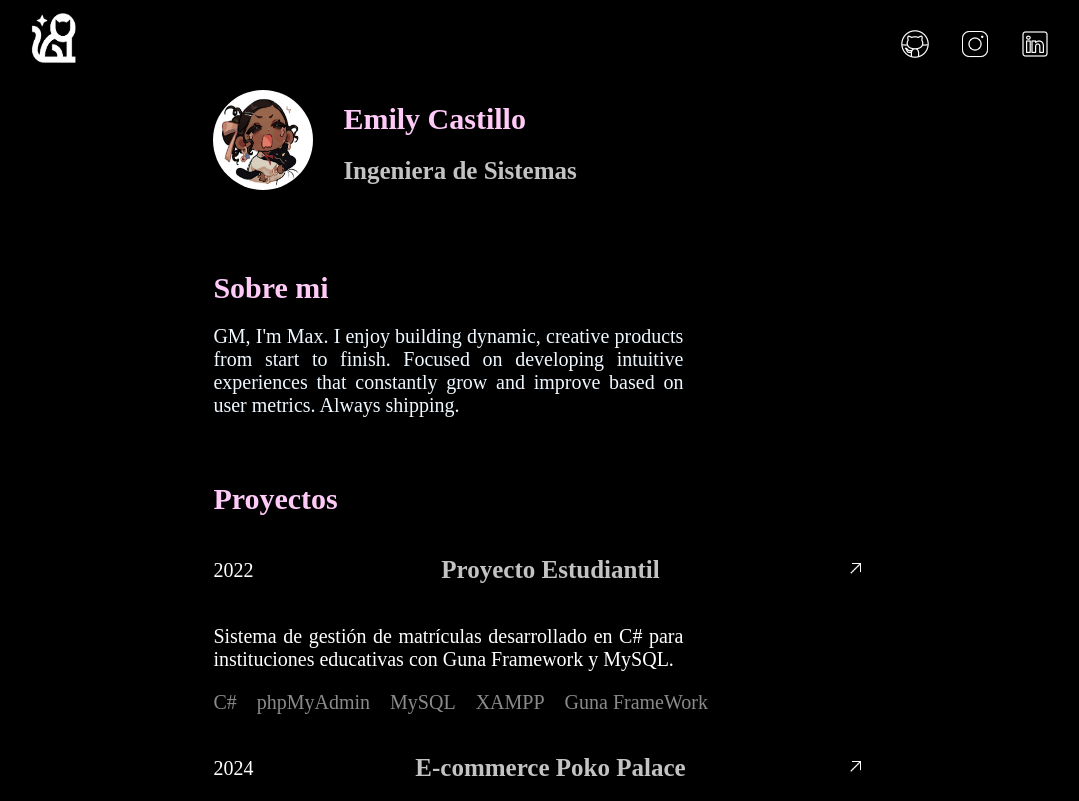
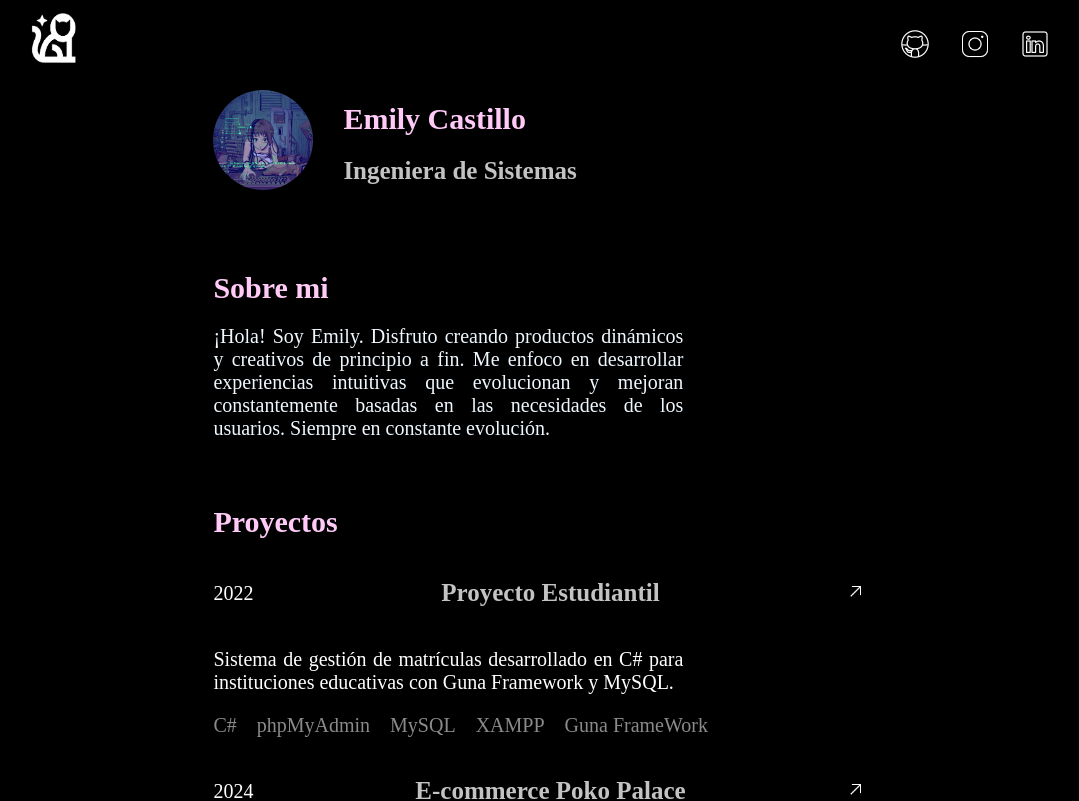
Before and after one commit to EmitaQuiel/Portafolio, a React (Create React App) app: page / in a window 1280 px wide. Shown: the top 801 px of the page, without its empty margins (102-1181 px from the left). Built offline with nearby package versions, Linux system fonts and the light colour scheme; a web font is replaced by a local one.

Commit message:
I edited the 'About Me' section and my profile photo.

```diff
--- a/src/components/mainContent/hearo/Hearo.js
+++ b/src/components/mainContent/hearo/Hearo.js
@@ -17,9 +17,7 @@ function Hearo() {
       <div className={style.aboutme}>
         <h1>Sobre mi</h1>
         <p>
-          GM, I'm Max. I enjoy building dynamic, creative products from start to
-          finish. Focused on developing intuitive experiences that constantly
-          grow and improve based on user metrics. Always shipping.
+        ¡Hola! Soy Emily. Disfruto creando productos dinámicos y creativos de principio a fin. Me enfoco en desarrollar experiencias intuitivas que evolucionan y mejoran constantemente basadas en las necesidades de los usuarios. Siempre en constante evolución.
         </p>
       </div>
     </div>
```
Also changed, not shown: public/assets/img/foto1.jpg.
